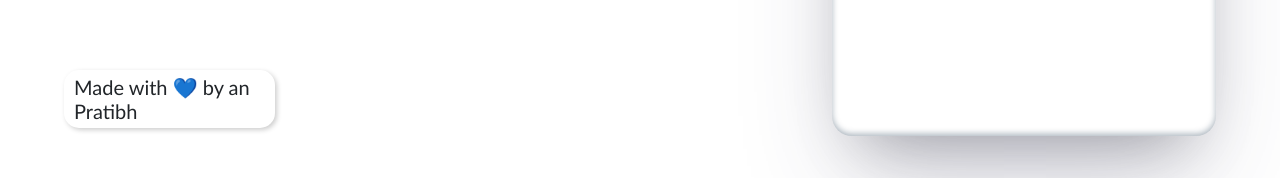
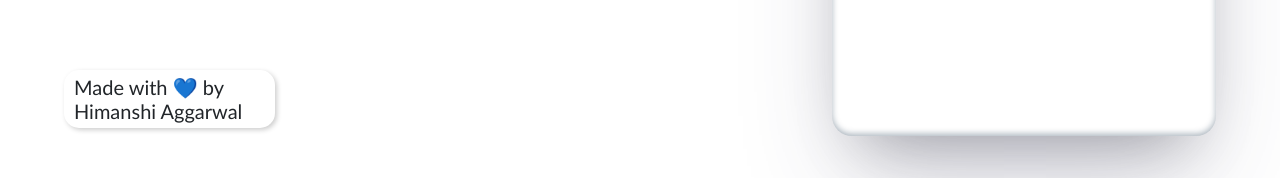
Before and after one commit to himanshiaggarwal910/F1-moduleTest, a plain HTML site: page index.html in a window 1280 px wide. Shown: the part 728-906 px from the top of the page. Drawn offline with nearby package versions, Linux system fonts and the light colour scheme.

Commit message:
first commit

```diff
--- a/index.html
+++ b/index.html
@@ -102,7 +102,7 @@
           </div>
         </div>
         <div class="info">
-          <h5>Made with 💙 by an Pratibh</h5>
+          <h5>Made with 💙 by Himanshi Aggarwal</h5>
         </div>
       </div>
       <div class="right-sec">
```
